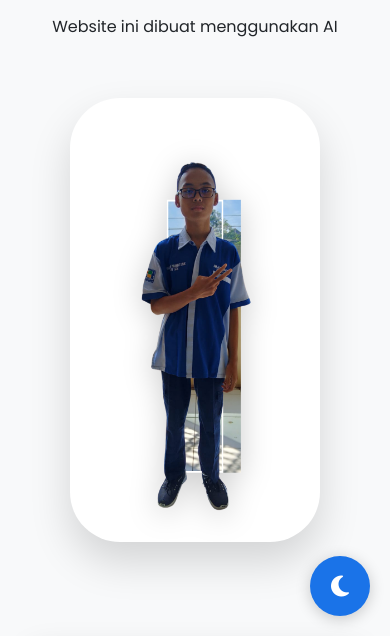
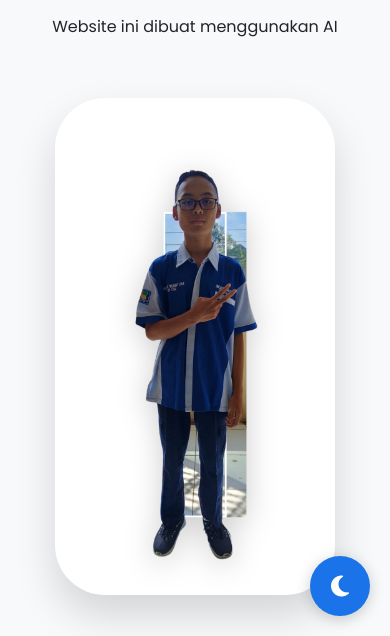
Before and after one commit to Royansesad/HanyaRoyan, a plain HTML site: page index.html in a window 390 px wide. Shown: the part 208-844 px from the top of the page. Drawn offline with Linux system fonts and the light colour scheme.

Commit message:
Update index.html

```diff
--- a/index.html
+++ b/index.html
@@ -221,9 +221,9 @@
 
         /* FOTO PROFIL DI KANAN - PROFESIONAL */
         .hero-image {
-            flex: 0 0 35%;
-            max-width: 320px;
-            min-width: 250px;
+            flex: 0 0 45%;
+            max-width: 380px;
+            min-width: 280px;
             aspect-ratio: var(--photo-ratio);
             border-radius: 50px;
             overflow: hidden;
@@ -763,8 +763,8 @@
             }
 
             .hero-image {
-                width: 40%;
-                max-width: 250px;
+                width: 45%;
+                max-width: 320px;
                 margin: 0;
             }
 
@@ -830,8 +830,8 @@
                 padding: 1rem;
             }
             .hero-image {
-            width: 70%;
-            max-width: 220px;
+            width: 80%;
+            max-width: 300px;
             margin-top: 1.5rem;
             margin-left: auto;
             margin-right: auto;
```
